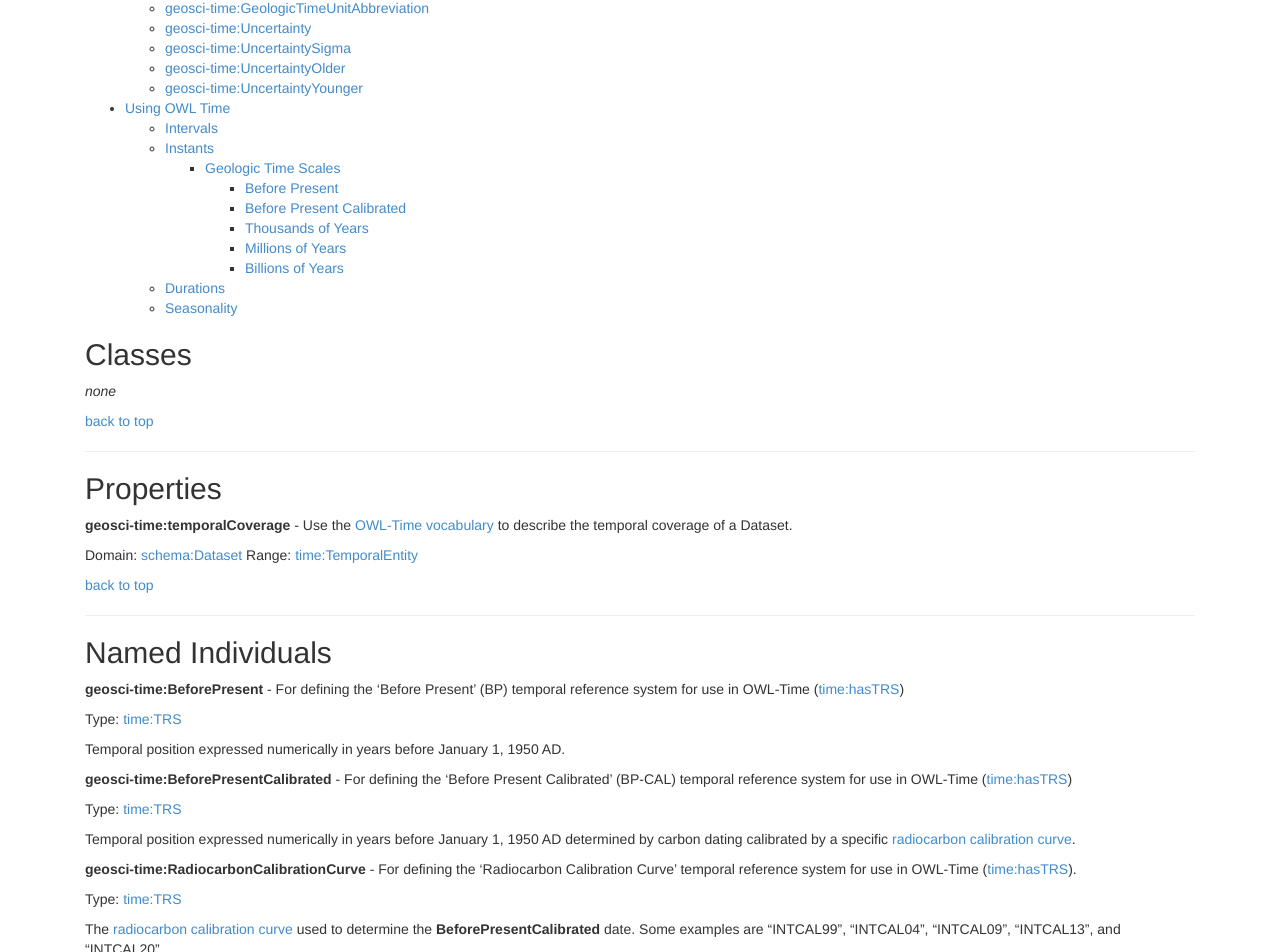
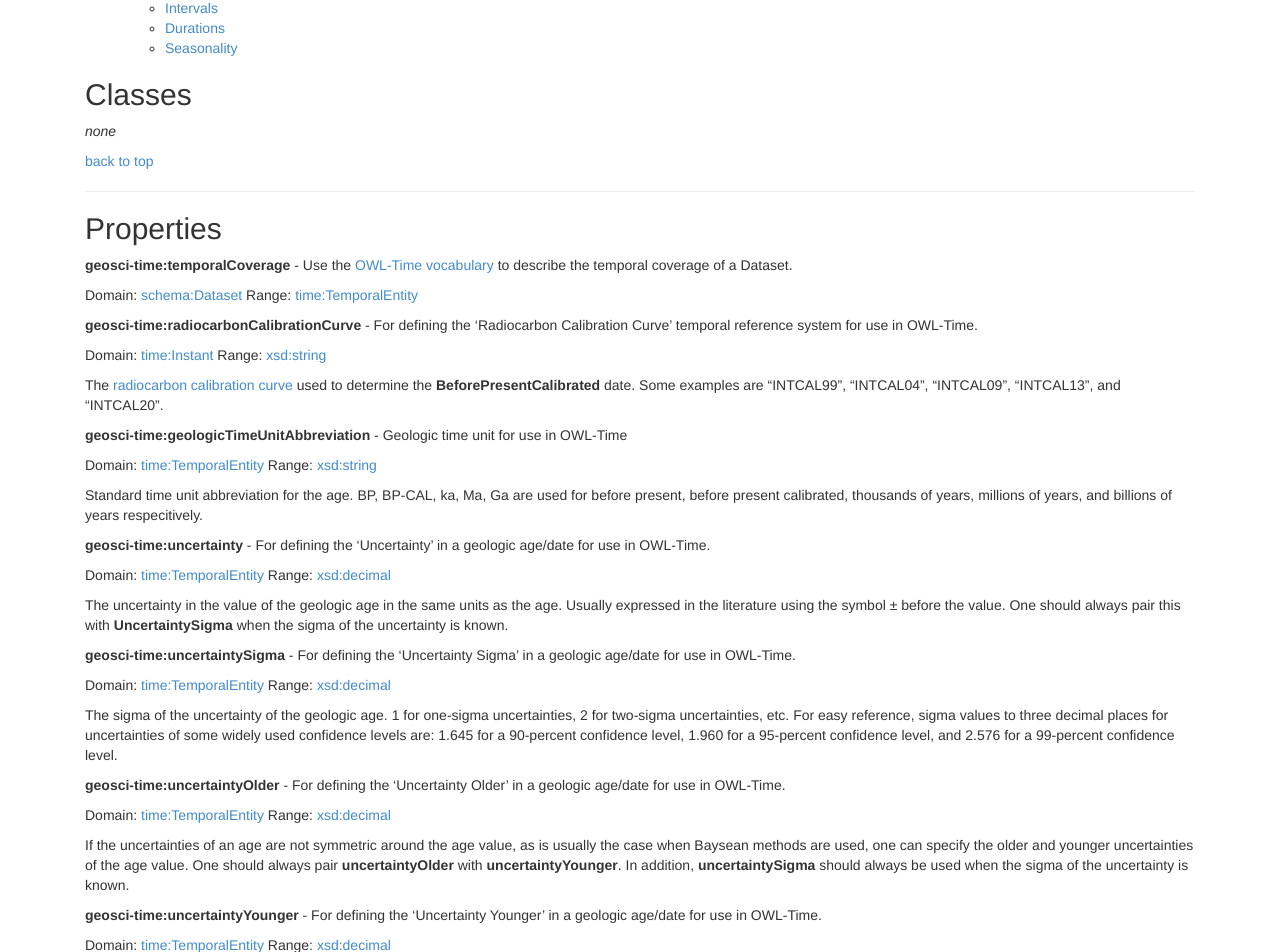
Before and after one commit to geoschemas-org/geoschemas-org.github.io, a Jekyll site: the page built from extensions/temporal.md, in a window 1280 px wide and 1400 px high, scrolled down 478 px. Shown: the top 952 px of the window. Built offline with Jekyll 4.4.1, drawn with Linux system fonts in a browser that asks for light colours; our own code applies the rules of GitHub Pages for plain Markdown files; some of the changed text lies outside the part shown.

Commit message:
Moving NIs to properties; removing unnecessary NIs

````diff
--- a/extensions/temporal.md
+++ b/extensions/temporal.md
@@ -16,27 +16,14 @@ __Namespace URI__: 	[http://schema.geoschemas.org/contexts/temporal#](http://geo
 * Classes
 * [Properties](#properties)
   * [geosci-time:temporalCoverage](#temporalCoverage)
-* [Named Individuals](#namedindividuals)
-  * [geosci-time:BeforePresent](#BeforePresent)
-  * [geosci-time:BeforePresentCalibrated](#BeforePresentCalibrated)
-  * [geosci-time:RadiocarbonCalibrationCurve](#RadiocarbonCalibrationCurve)
-  * [geosci-time:ThousandsOfYears](#ThousandsOfYears)
-  * [geosci-time:MillionsOfYears](#MillionsOfYears)
-  * [geosci-time:BillionsOfYears](#BillionsOfYears)
-  * [geosci-time:GeologicTimeUnitAbbreviation](#GeologicTimeUnitAbbreviation)
-  * [geosci-time:Uncertainty](#Uncertainty)
-  * [geosci-time:UncertaintySigma](#UncertaintySigma)
-  * [geosci-time:UncertaintyOlder](#UncertaintyOlder)
-  * [geosci-time:UncertaintyYounger](#UncertaintyYounger)
+  * [geosci-time:geologicTimeUnitAbbreviation](#geologicTimeUnitAbbreviation)
+  * [geosci-time:radiocarbonCalibrationCurve](#radiocarbonCalibrationCurve)
+  * [geosci-time:uncertainty](#uncertainty)
+  * [geosci-time:uncertaintySigma](#uncertaintySigma)
+  * [geosci-time:uncertaintyOlder](#uncertaintyOlder)
+  * [geosci-time:uncertaintyYounger](#uncertaintyYounger)
 * [Using OWL Time](#owl-time)
   * [Intervals](#intervals)
-  * [Instants](#instants)
-    * [Geologic Time Scales](#geologic-time-scales)
-      * [Before Present](#before-present)
-      * [Before Present Calibrated](#before-present-calibrated)
-      * [Thousands of Years](#thousands-of-years)
-      * [Millions of Years](#millions-of-years)
-      * [Billions of Years](#billions-of-years)
   * [Durations](#durations)
   * [Seasonality](#seasonality)
 
@@ -58,90 +45,56 @@ __geosci-time:temporalCoverage__ - Use the [OWL-Time vocabulary](https://www.w3.
 Domain: [schema:Dataset](http://schema.org/Dataset)
 Range: [time:TemporalEntity](https://www.w3.org/TR/owl-time/#time:TemporalEntity)
 
-[back to top](#top)
-<hr/>
-<a name="namedindividuals"></a>
+<a name="radiocarbonCalibrationCurve"></a>
+__geosci-time:radiocarbonCalibrationCurve__ - For defining the 'Radiocarbon Calibration Curve' temporal reference system for use in OWL-Time.
 
-## Named Individuals
-
-<a name="BeforePresent"></a>
-__geosci-time:BeforePresent__ - For defining the 'Before Present' (BP) temporal reference system for use in OWL-Time ([time:hasTRS](https://www.w3.org/TR/owl-time/#time:hasTRS))
-
-Type: [time:TRS](https://www.w3.org/TR/owl-time/#time:TRS)
-
-Temporal position expressed numerically in years before January 1, 1950 AD.
-
-<a name="BeforePresentCalibrated"></a>
-__geosci-time:BeforePresentCalibrated__ - For defining the 'Before Present Calibrated' (BP-CAL) temporal reference system for use in OWL-Time ([time:hasTRS](https://www.w3.org/TR/owl-time/#time:hasTRS))
-
-Type: [time:TRS](https://www.w3.org/TR/owl-time/#time:TRS)
-
-Temporal position expressed numerically in years before January 1, 1950 AD determined by carbon dating calibrated by a specific [radiocarbon calibration curve](https://en.wikipedia.org/wiki/Radiocarbon_calibration).
-
-<a name="RadiocarbonCalibrationCurve"></a>
-__geosci-time:RadiocarbonCalibrationCurve__ - For defining the 'Radiocarbon Calibration Curve' temporal reference system for use in OWL-Time ([time:hasTRS](https://www.w3.org/TR/owl-time/#time:hasTRS)).
-
-Type: [time:TRS](https://www.w3.org/TR/owl-time/#time:TRS)
+Domain: [time:Instant](https://www.w3.org/TR/owl-time/#time:Instant)
+Range: [xsd:string](http://www.w3.org/2001/XMLSchema#string)
 
 The [radiocarbon calibration curve](https://en.wikipedia.org/wiki/Radiocarbon_calibration) used to determine the __BeforePresentCalibrated__ date. Some examples are "INTCAL99", "INTCAL04", "INTCAL09", "INTCAL13", and "INTCAL20".
 
-<a name="ThousandsOfYears"></a>
-__geosci-time:ThousandsOfYears__ - For defining the 'Thousands of Years' (ka) temporal reference system for use in OWL-Time ([time:hasTRS](https://www.w3.org/TR/owl-time/#time:hasTRS))
+<a name="geologicTimeUnitAbbreviation"></a>
+__geosci-time:geologicTimeUnitAbbreviation__ - Geologic time unit for use in OWL-Time
 
-Type: [time:TRS](https://www.w3.org/TR/owl-time/#time:TRS)
-
-Temporal position expressed numerically scaled in thousands of years (ka) increasing backwards relative to 1950 AD.
-
-<a name="MillionsOfYears"></a>
-__geosci-time:MillionsOfYears__ - For defining the 'Millions of Years' (Ma) temporal reference system for use in OWL-Time ([time:hasTRS](https://www.w3.org/TR/owl-time/#time:hasTRS))
-
-Type: [time:TRS](https://www.w3.org/TR/owl-time/#time:TRS)
-
-Temporal position expressed numerically scaled in millions of years (Ma) increasing backwards relative to 1950 AD or the present.
-
-<a name="BillionsOfYears"></a>
-__geosci-time:BillionsOfYears__ - For defining the 'Billions of Years' (Ga) temporal reference system for use in OWL-Time ([time:hasTRS](https://www.w3.org/TR/owl-time/#time:hasTRS))
-
-Type: [time:TRS](https://www.w3.org/TR/owl-time/#time:TRS)
-
-Temporal position expressed numerically scaled in billions of years (Ga) increasing backwards from the present.
-
-<a name="GeologicTimeUnitAbbreviation"></a>
-__geosci-time:GeologicTimeUnitAbbreviation__ - Geologic time unit for use in OWL-Time ([time:hasTRS](https://www.w3.org/TR/owl-time/#time:hasTRS))
-
-Type: [time:TRS](https://www.w3.org/TR/owl-time/#time:TRS)
+Domain: [time:TemporalEntity](https://www.w3.org/TR/owl-time/#time:TemporalEntity)
+Range: [xsd:string](http://www.w3.org/2001/XMLSchema#string)
 
 Standard time unit abbreviation for the age. BP, BP-CAL, ka, Ma, Ga are used for before present, before present calibrated, thousands of years, millions of years, and billions of years respecitively.
 
-<a name="Uncertainty"></a>
-__geosci-time:Uncertainty__ - For defining the 'Uncertainty' in a geologic age/date for use in OWL-Time ([time:hasTRS](https://www.w3.org/TR/owl-time/#time:hasTRS)).
+<a name="uncertainty"></a>
+__geosci-time:uncertainty__ - For defining the 'Uncertainty' in a geologic age/date for use in OWL-Time.
 
-Type: [time:TRS](https://www.w3.org/TR/owl-time/#time:TRS)
+Domain: [time:TemporalEntity](https://www.w3.org/TR/owl-time/#time:TemporalEntity)
+Range: [xsd:decimal](http://www.w3.org/2001/XMLSchema#decimal)
 
 The uncertainty in the value of the geologic age in the same units as the age. Usually expressed in the literature using the symbol ± before the value. One should always pair this with __UncertaintySigma__ when the sigma of the uncertainty is known.
 
-<a name="UncertaintySigma"></a>
-__geosci-time:UncertaintySigma__ - For defining the 'Uncertainty Sigma' in a geologic age/date for use in OWL-Time ([time:hasTRS](https://www.w3.org/TR/owl-time/#time:hasTRS)).
+<a name="uncertaintySigma"></a>
+__geosci-time:uncertaintySigma__ - For defining the 'Uncertainty Sigma' in a geologic age/date for use in OWL-Time.
 
-Type: [time:TRS](https://www.w3.org/TR/owl-time/#time:TRS)
+Domain: [time:TemporalEntity](https://www.w3.org/TR/owl-time/#time:TemporalEntity)
+Range: [xsd:decimal](http://www.w3.org/2001/XMLSchema#decimal)
 
 The sigma of the uncertainty of the geologic age. 1 for one-sigma uncertainties, 2 for two-sigma uncertainties, etc. For easy reference, sigma values to three decimal places for uncertainties of some widely used confidence levels are: 1.645 for a 90-percent confidence level, 1.960 for a 95-percent confidence level, and 2.576 for a 99-percent confidence level.
 
-<a name="UncertaintyOlder"></a>
-__geosci-time:UncertaintyOlder__ - For defining the 'Uncertainty Older' in a geologic age/date for use in OWL-Time ([time:hasTRS](https://www.w3.org/TR/owl-time/#time:hasTRS)).
+<a name="uncertaintyOlder"></a>
+__geosci-time:uncertaintyOlder__ - For defining the 'Uncertainty Older' in a geologic age/date for use in OWL-Time.
 
-Type: [time:TRS](https://www.w3.org/TR/owl-time/#time:TRS)
+Domain: [time:TemporalEntity](https://www.w3.org/TR/owl-time/#time:TemporalEntity)
+Range: [xsd:decimal](http://www.w3.org/2001/XMLSchema#decimal)
 
-If the uncertainties of an age are not symmetric around the age value, as is usually the case when Baysean methods are used, one can specify the older and younger uncertainties of the age value. One should always pair __UncertaintyOlder__ with __UncertaintyYounger__. In addition, __UncertaintySigma__ should always be used when the sigma of the uncertainty is known.
+If the uncertainties of an age are not symmetric around the age value, as is usually the case when Baysean methods are used, one can specify the older and younger uncertainties of the age value. One should always pair __uncertaintyOlder__ with __uncertaintyYounger__. In addition, __uncertaintySigma__ should always be used when the sigma of the uncertainty is known.
 
-<a name="UncertaintyYounger"></a>
-__geosci-time:UncertaintyYounger__ - For defining the 'Uncertainty Younger' in a geologic age/date for use in OWL-Time ([time:hasTRS](https://www.w3.org/TR/owl-time/#time:hasTRS)).
+<a name="uncertaintyYounger"></a>
+__geosci-time:uncertaintyYounger__ - For defining the 'Uncertainty Younger' in a geologic age/date for use in OWL-Time.
 
-Type: [time:TRS](https://www.w3.org/TR/owl-time/#time:TRS)
+Domain: [time:TemporalEntity](https://www.w3.org/TR/owl-time/#time:TemporalEntity)
+Range: [xsd:decimal](http://www.w3.org/2001/XMLSchema#decimal)
 
-If the uncertainties of an age are not symmetric around the age value, as is usually the case when Baysean methods are used, one can specify the older and younger uncertainties of the age value. One should always pair __UncertaintyYounger__ with __UncertaintyOlder__. In addition, __UncertaintySigma__ should always be used when the sigma of the uncertainty is known.
+If the uncertainties of an age are not symmetric around the age value, as is usually the case when Baysean methods are used, one can specify the older and younger uncertainties of the age value. One should always pair __uncertaintyYounger__ with __uncertaintyOlder__. In addition, __uncertaintySigma__ should always be used when the sigma of the uncertainty is known.
 
 [back to top](#top)
+
 <hr/>
 <a name="owl-time"></a>
 
@@ -185,71 +138,6 @@ Example: Expressing a time interval using a [time:TemporalEntity](https://www.w3
   }
 }
 ```
-[back to top](#top)
-<hr/>
-<a name="instants"></a>
-
-### Instants
-
-Instants in time are useful for describing a position in time where an event occurred. For Datasets, the temporal coverage may be an instant instead of an interval for cases where all observations were made in a single point in time.
-
-<a name="geologic-time-scales"></a>
-The Geoschemas context defines 4 geologic time scales:
-
-#### Before Present
-
-[http://schema.geoschemas.org/contexts/temporal#BeforePresent](http://schema.geoschemas.org/contexts/temporal#BeforePresent)
-
-Temporal position expressed numerically in years before January 1, 1950. Usually used only for radiocarbon dates.
-
-#### Before Present Calibrated
-
-[http://schema.geoschemas.org/contexts/temporal#BeforePresent](http://schema.geoschemas.org/contexts/temporal#BeforePresentCalibrated)
-
-Temporal position expressed numerically in years before January 1, 1950 AD determined by carbon dating calibrated by a specific [radiocarbon calibration curve](https://en.wikipedia.org/wiki/Radiocarbon_calibration).
-
-#### Thousands Of Years
-
-[http://schema.geoschemas.org/contexts/temporal#ThousandsOfYears](http://schema.geoschemas.org/contexts/temporal#ThousandsOfYears)
-
-Temporal position expressed numerically scaled in thousands of years increasing backwards relative to 1950 or the date of the age determination. Abbreviation ka."
-
-#### Millions Of Years
-
-[http://schema.geoschemas.org/contexts/temporal#MillionsOfYears](http://schema.geoschemas.org/contexts/temporal#MillionsOfYears)
-
-Temporal position expressed numerically scaled in millions of years increasing backwards relative to 1950 or the date of the age determination. Abbreviation Ma."
-
-#### Billions Of Years
-
-[http://schema.geoschemas.org/contexts/temporal#MillionsOfYears](http://schema.geoschemas.org/contexts/temporal#BillionsOfYears)
-
-Temporal position expressed numerically scaled in millions of years increasing backwards relative to 1950 or the the date of the age determination. Abbreviation Ga."
-
-To specify a Geologic Time Scale, we use an OWL Time Instant. The example below specifies 2.45 million years before present (BP):
-
-<pre>
-{
-  "@context": {
-    "@vocab": "http://schema.org/",
-    "time": "http://www.w3.org/2006/time",
-    "geosci-time": "http://schema.geoschemas.org/contexts/temporal#",
-    "xsd": "https://www.w3.org/TR/2004/REC-xmlschema-2-20041028/datatypes.html"
-  },
-  "@type": "Dataset",
-  ...
-  "geosci-time:temporalCoverage": {
-    "@type": "time:Instant",
-    "time:inTimePosition": {
-      "@type": "time:TimePosition",
-      <strong>"time:hasTRS": { "@id": "geosci-time:BeforePresent" },
-      "time:numericPosition": { "@value": 2450000.0, "@type": "xsd:decimal" }
-      "geosci-time:GeologicTimeUnitAbbreviation": { "@value": "BP, "@type": "xsd:string" }</strong>
-    }
-  }
-}
-</pre>
-
 [back to top](#top)
 <hr/>
 <a name="durations"></a>
````
